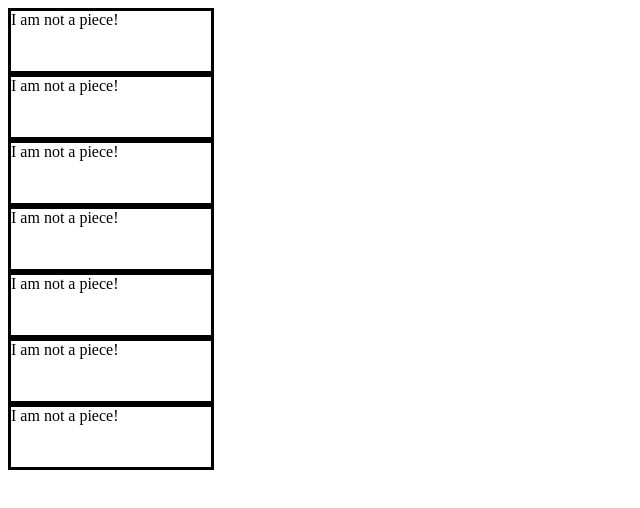
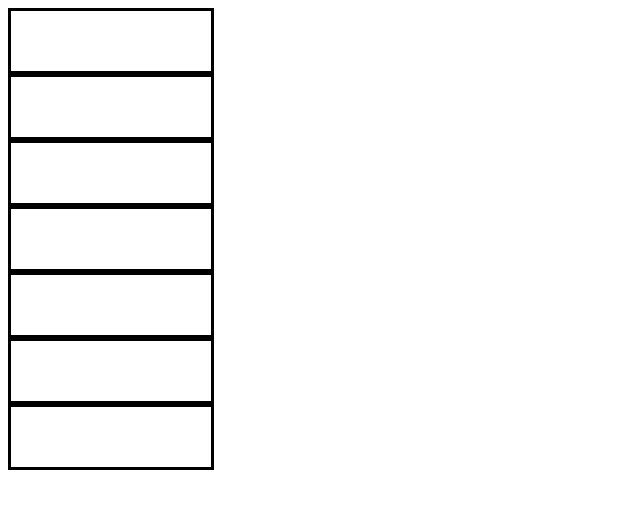
Before and after one commit to vehikl/connect-four, a Vue app: page / in a window 1280 px wide. Shown: the top 508 px of the page, without its empty margins (0-640 px from the left). Built offline with nearby package versions, Linux system fonts and the light colour scheme.

Commit message:
Enforce that a board starts with no pieces in columns

```diff
--- a/src/components/BoardColumn.vue
+++ b/src/components/BoardColumn.vue
@@ -1,7 +1,6 @@
 <template>
   <div ref="column" class="column" @click="() => $emit('click')">
     <div v-if="hasPiece" ref="piece">I am a piece!</div>
-    <div v-if="!hasPiece" ref="piece">I am not a piece!</div>
   </div>
 </template>
 
```
Also changed, not shown: 1 other file (tests, documents, lock files or other folders).
